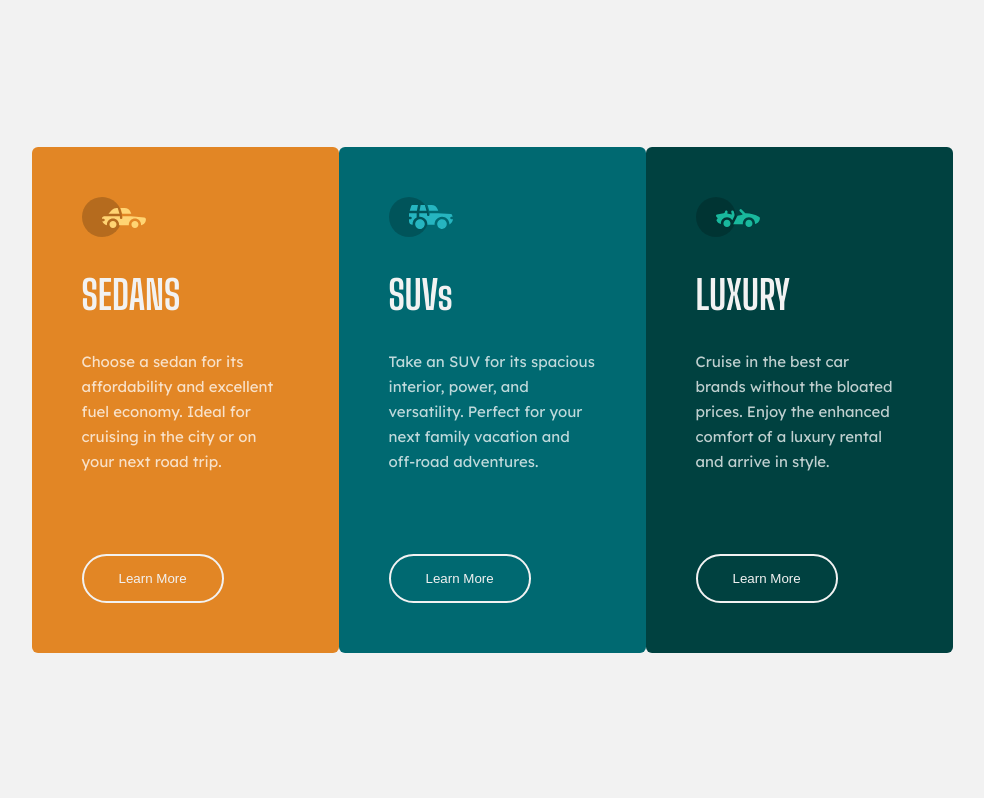
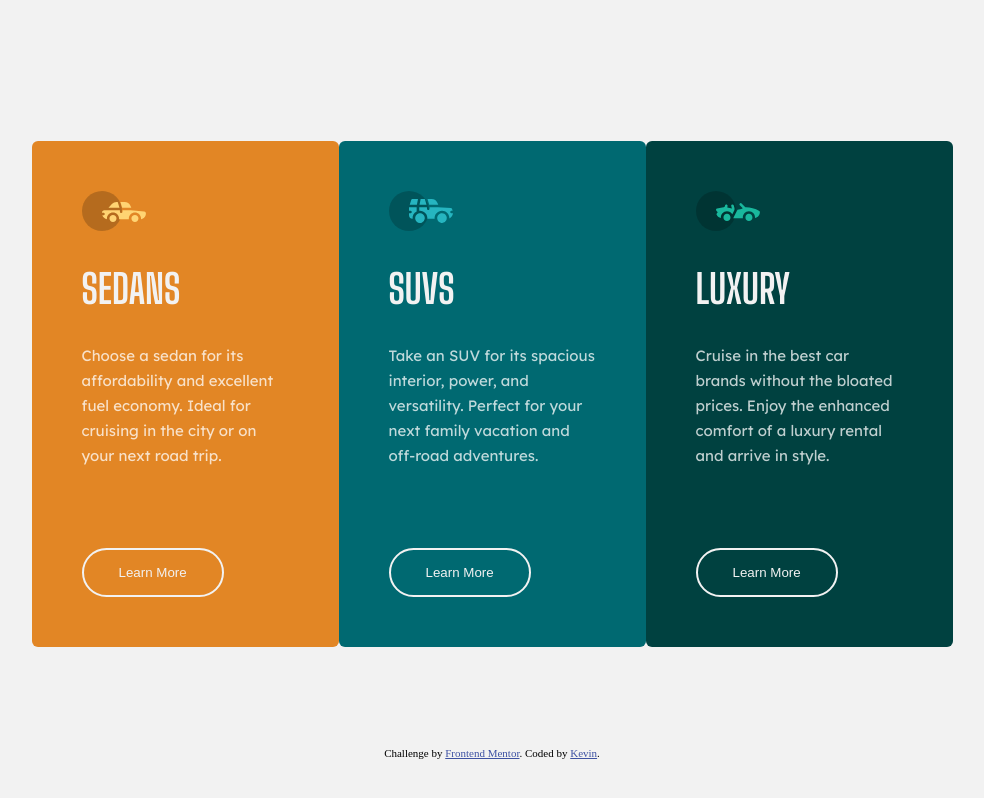
Before and after one commit to kevinstark86/frontendMentor3Card, a plain HTML site: page index.html in a window 1280 px wide. Shown: the whole page, without its empty margins (148-1132 px from the left). Drawn offline with Linux system fonts and the light colour scheme.

Commit message:
finished

```diff
--- a/index.html
+++ b/index.html
@@ -29,7 +29,7 @@
         <div class="card suv">
             <div class="card-wrapper">
                 <img src="./img/icon-suvs.svg" alt="">
-                <h1>SUVs</h1>
+                <h1>SUVS</h1>
                 <p>Take an SUV for its spacious interior, power,
                     and versatility. Perfect for your next family
                     vacation and off-road
@@ -54,6 +54,10 @@
         </div>
         <!-- Single Card Start -->
     </div>
+    <div class="attribution">
+        Challenge by <a href="https://www.frontendmentor.io?ref=challenge" target="_blank">Frontend Mentor</a>.
+        Coded by <a href="#">Kevin</a>.
+    </div>
 
 
     <script src="./app.js"></script>
--- a/styles.css
+++ b/styles.css
@@ -17,9 +17,19 @@
 
 body {
     display: flex;
+    flex-direction: column;
     justify-content: center;
     align-items: center;
     background: var(--background-color);
+}
+
+.attribution {
+    font-size: 11px;
+    text-align: center;
+}
+
+.attribution a {
+    color: hsl(228, 45%, 44%);
 }
 
 
@@ -27,7 +37,8 @@ body {
     display: flex;
     flex-direction: column;
     justify-content: center;
-    align-items: center
+    align-items: center;
+    margin-bottom: 100px;
 }
 
 /**** Card Start ****/
@@ -83,11 +94,13 @@ p {
 
 /**** Card End ****/
 
+
 /***** Media Queries *****/
 @media screen and (min-width: 630px) {
     .section {
         flex-direction: row;
         flex-wrap: wrap;
+        margin-top: 100px;
     }
 
 }
```
